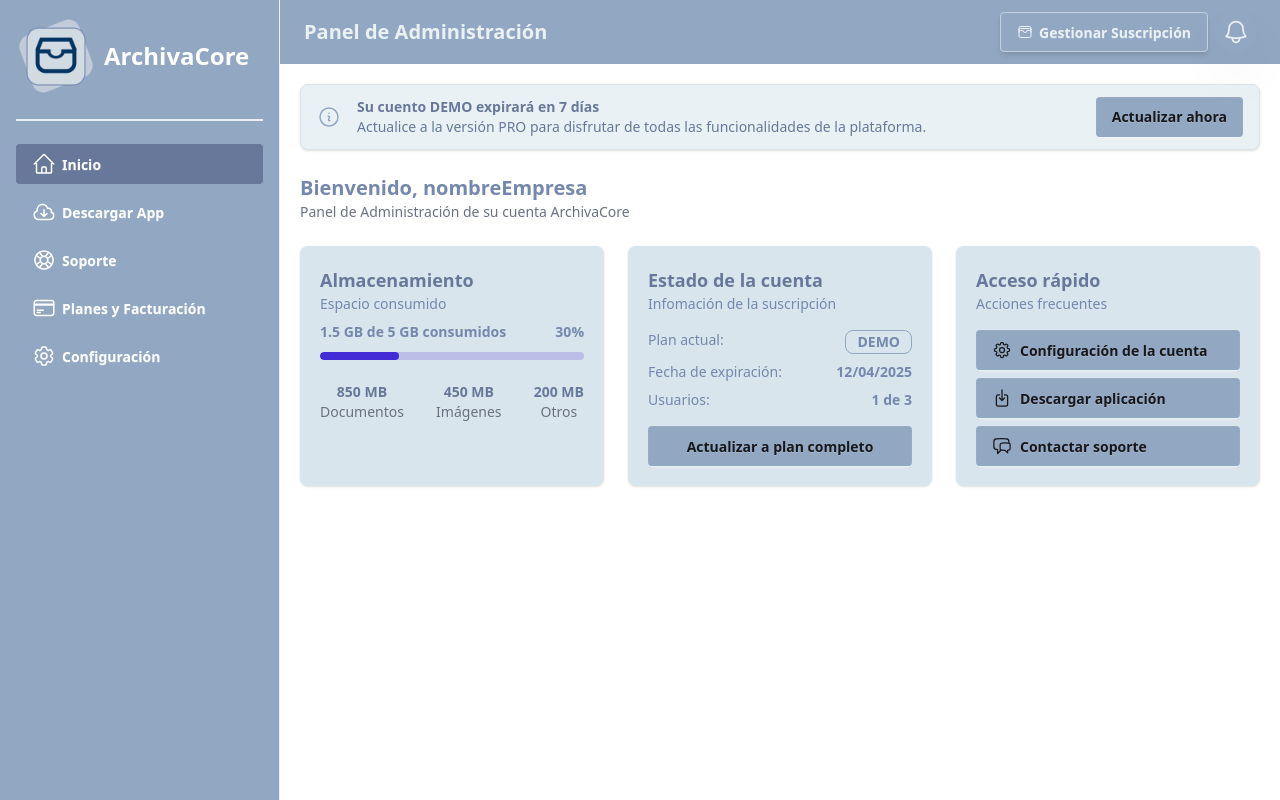
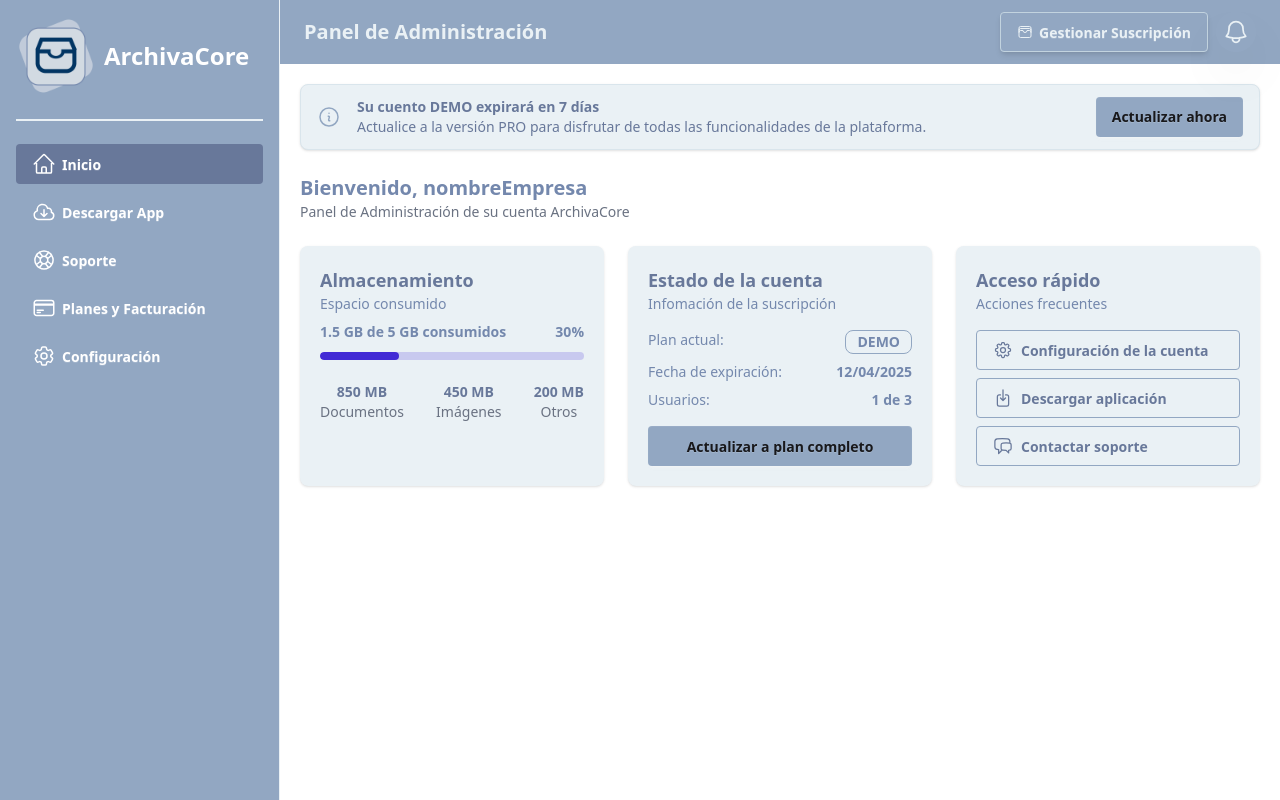
Before and after one commit to sebsanchez99/ArchivaCore, a Vue app in the folder landing/: page /dashboard/home in a window 1280 px wide. Built offline with nearby package versions, Linux system fonts and the light colour scheme; the HTML template or start-up script is replaced by a standard one.

Commit message:
Se cambian estilos de botones y colores en contenedores de información de inicio

```diff
--- a/landing/src/modules/dashboard/components/homeSection/AccountStatusCard.vue
+++ b/landing/src/modules/dashboard/components/homeSection/AccountStatusCard.vue
@@ -1,5 +1,5 @@
 <template>
-    <div class="bg-primary-200 rounded-lg shadow p-5">
+    <div class="bg-primary-100 rounded-lg shadow-sm p-5">
       <h2 class="font-bold text-lg text-primary-700">Estado de la cuenta</h2>
       <p class="text-sm text-primary-600">Infomación de la suscripción</p>
       <div class="mt-4 space-y-2 text-sm text-primary-600">
--- a/landing/src/modules/dashboard/components/homeSection/QuickAccessCard.vue
+++ b/landing/src/modules/dashboard/components/homeSection/QuickAccessCard.vue
@@ -1,20 +1,21 @@
 <template>
-    <div class="bg-primary-200 rounded-lg shadow p-5">
+    <div class="bg-primary-100 rounded-lg shadow-sm p-5">
       <h2 class="font-bold text-lg text-primary-700">Acceso rápido</h2>
       <p class="text-sm text-primary-600">Acciones frecuentes</p>
       <div class="mt-4 space-y-2 text-primary-600">
-        <button class="btn bg-primary-500 border-none btn-block justify-start gap-2 hover:bg-primary-400">
+        <button class="btn btn-outline  border-primary-500 text-primary-700 btn-block justify-start gap-2 hover:bg-primary-200 sm: hover:shadow-2xl">
           <Cog8ToothIcon class="w-5" />
           Configuración de la cuenta
         </button>
-        <button class="btn bg-primary-500 border-none btn-block justify-start gap-2 hover:bg-primary-400">
+        <button class="btn btn-outline  border-primary-500 text-primary-700 btn-block justify-start gap-2 hover:bg-primary-200 sm: hover:shadow-2xl">
           <ArrowDownOnSquareIcon class="w-5" />
           Descargar aplicación
         </button>
-        <button class="btn bg-primary-500 border-none btn-block justify-start gap-2 hover:bg-primary-400">
+        <button class="btn btn-outline  border-primary-500 text-primary-700 btn-block justify-start gap-2 hover:bg-primary-200 sm: hover:shadow-2xl">
           <ChatBubbleLeftRightIcon class="w-5" />
           Contactar soporte
         </button>
+
       </div>
     </div>
   </template>
--- a/landing/src/modules/dashboard/components/homeSection/StorageCard.vue
+++ b/landing/src/modules/dashboard/components/homeSection/StorageCard.vue
@@ -1,5 +1,5 @@
 <template>
-    <div class="bg-primary-200 rounded-lg shadow p-5">
+    <div class="bg-primary-100 rounded-lg shadow-sm p-5">
       <h2 class="font-bold text-lg text-primary-700">Almacenamiento</h2>
       <p class="text-sm text-primary-600">Espacio consumido</p>
       <div class="mt-2 text-sm font-semibold text-primary-600">
```
